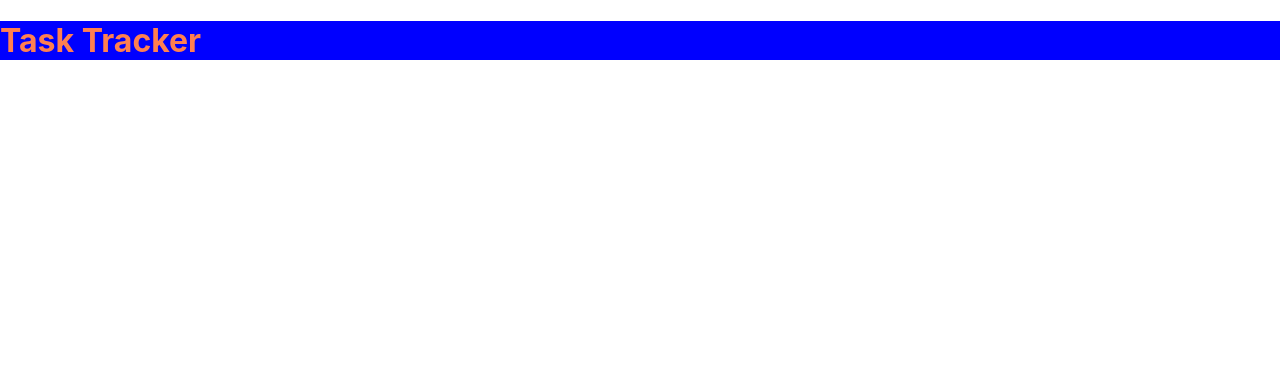
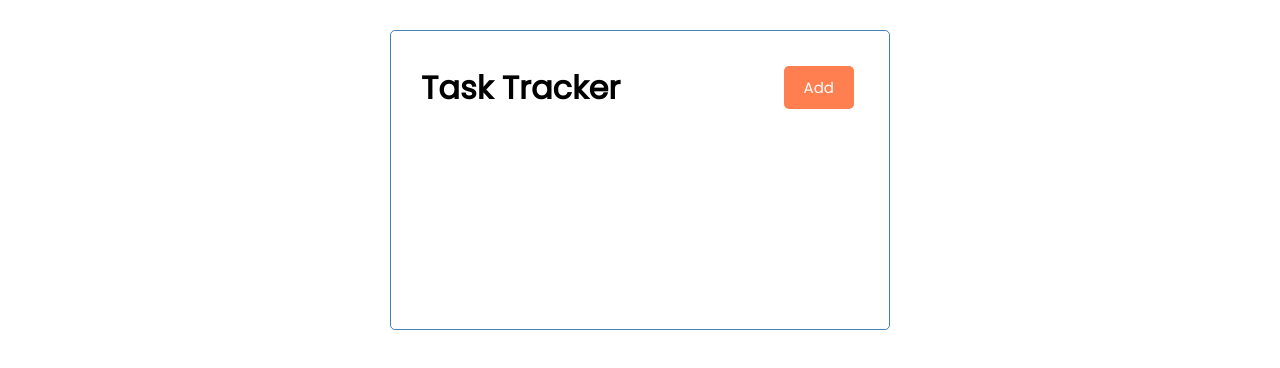
Before and after one commit to SaintJo/ReactJS, a React (Create React App) app: page / in a window 1280 px wide. Shown: the top 368 px of the page. Built offline with nearby package versions, Linux system fonts and the light colour scheme.

Commit message:
add Button file to folder components

```diff
--- /dev/null
+++ b/src/components/Button.js
@@ -0,0 +1,6 @@
+const Button = ({color, text}) => {
+	return ( <button style = {{backgroundColor: color }} className='btn'>{text}</button>
+	)
+}
+
+export default Button
--- a/src/components/Header.js
+++ b/src/components/Header.js
@@ -1,7 +1,10 @@
+import Button from './Button'
+
 const Header = ({ title }) => {
 	return (
-		<header>
-			<h1 style ={{color: 'coral', backgroundColor: 'blue'}}>{title}</h1>
+		<header className='header'>
+			<h1>{title}</h1>
+			<Button color='coral' text='Add' />
 		</header>
 	)
 }
@@ -10,4 +13,10 @@ Header.defaultProps = {
 	title: 'Task Tracker',
 }
 
+/* CSS in JS
+const headingStyle = {
+	color: 'coral',
+	backgroundColor: 'blue'
+} */
+
 export default Header
--- a/src/index.css
+++ b/src/index.css
@@ -1,13 +1,112 @@
-body {
+@import url('https://fonts.googleapis.com/css2?family=Poppins:wght@300;400&display=swap');
+
+* {
+  box-sizing: border-box;
   margin: 0;
-  font-family: -apple-system, BlinkMacSystemFont, 'Segoe UI', 'Roboto', 'Oxygen',
-    'Ubuntu', 'Cantarell', 'Fira Sans', 'Droid Sans', 'Helvetica Neue',
-    sans-serif;
-  -webkit-font-smoothing: antialiased;
-  -moz-osx-font-smoothing: grayscale;
+  padding: 0;
 }
 
-code {
-  font-family: source-code-pro, Menlo, Monaco, Consolas, 'Courier New',
-    monospace;
+body {
+  font-family: 'Poppins', sans-serif;
 }
+
+.container {
+  max-width: 500px;
+  margin: 30px auto;
+  overflow: auto;
+  min-height: 300px;
+  border: 1px solid steelblue;
+  padding: 30px;
+  border-radius: 5px;
+}
+
+.header {
+  display: flex;
+  justify-content: space-between;
+  align-items: center;
+  margin-bottom: 20px;
+}
+
+.btn {
+  display: inline-block;
+  background: #000;
+  color: #fff;
+  border: none;
+  padding: 10px 20px;
+  margin: 5px;
+  border-radius: 5px;
+  cursor: pointer;
+  text-decoration: none;
+  font-size: 15px;
+  font-family: inherit;
+}
+
+.btn:focus {
+  outline: none;
+}
+
+.btn:active {
+  transform: scale(0.98);
+}
+
+.btn-block {
+  display: block;
+  width: 100%;
+}
+
+.task {
+  background: #f4f4f4;
+  margin: 5px;
+  padding: 10px 20px;
+  cursor: pointer;
+}
+
+.task.reminder {
+  border-left: 5px solid green;
+}
+
+.task h3 {
+  display: flex;
+  align-items: center;
+  justify-content: space-between;
+}
+
+.add-form {
+  margin-bottom: 40px;
+}
+
+.form-control {
+  margin: 20px 0;
+}
+
+.form-control label {
+  display: block;
+}
+
+.form-control input {
+  width: 100%;
+  height: 40px;
+  margin: 5px;
+  padding: 3px 7px;
+  font-size: 17px;
+}
+
+.form-control-check {
+  display: flex;
+  align-items: center;
+  justify-content: space-between;
+}
+
+.form-control-check label {
+  flex: 1;
+}
+
+.form-control-check input {
+  flex: 2;
+  height: 20px;
+}
+
+footer {
+  margin-top: 30px;
+  text-align: center;
+}
```
